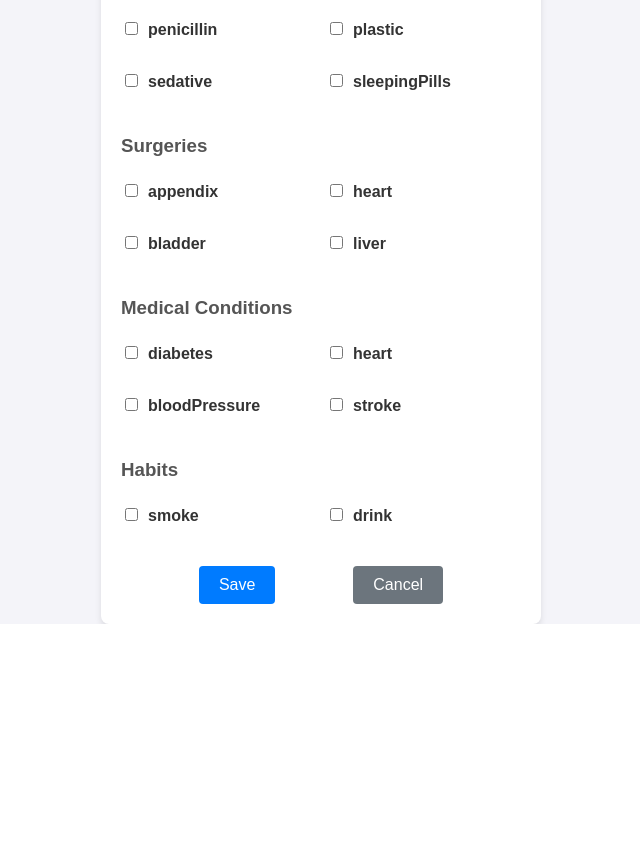
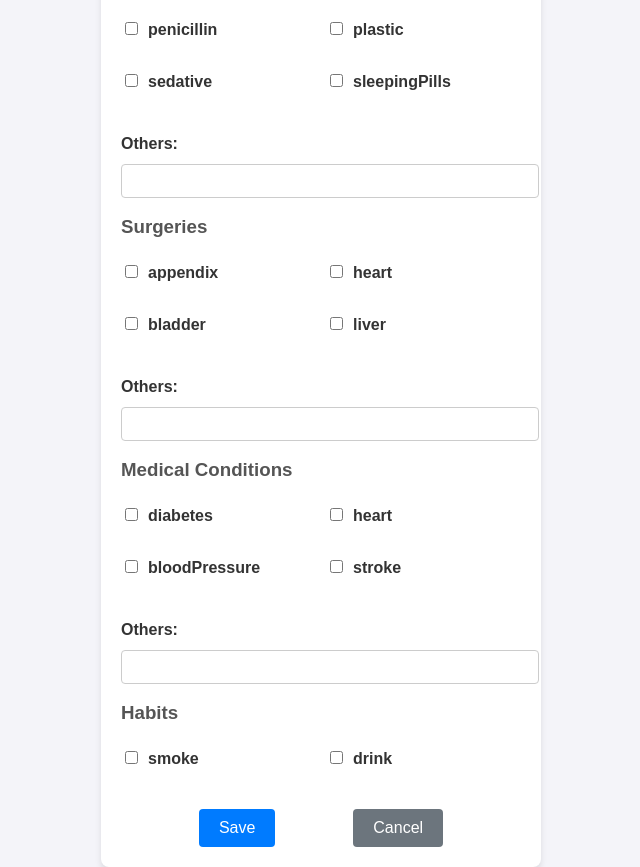
Before and after one commit to Saksham-76/Medical-history, a React (Vite) app in the folder frontend/: page / in a window 1280 px wide. Shown: the part 480-1347 px from the top of the page, without its empty margins (319-959 px from the left). Before the commit the page ends 1104 px from the top, so only its background shows below. Built offline with nearby package versions, Linux system fonts and the light colour scheme.

Commit message:
Update MedicalForm.jsx

```diff
--- a/frontend/src/MedicalForm.jsx
+++ b/frontend/src/MedicalForm.jsx
@@ -19,18 +19,21 @@ const MedicalForm = () => {
       sedative: false,
       sleepingPills: false,
     },
+    others1: "",
     surgeries: {
       appendix: false,
       heart: false,
       bladder: false,
       liver: false,
     },
+    others2: "",
     medicalConditions: {
       diabetes: false,
       heart: false,
       bloodPressure: false,
       stroke: false,
     },
+    others3: "",
     habits: {
       smoke: false,
       drink: false,
@@ -138,6 +141,15 @@ const MedicalForm = () => {
             </div>
           ))}
         </div>
+        <div className="form-group others">
+          <label>Others:</label>
+          <input
+            type="text"
+            name="others1"
+            value={formData.others1}
+            onChange={handleChange}
+          />
+        </div>
 
         {/* Part 3: Surgeries */}
         <h3>Surgeries</h3>
@@ -156,6 +168,15 @@ const MedicalForm = () => {
             </div>
           ))}
         </div>
+        <div className="form-group others">
+          <label>Others:</label>
+          <input
+            type="text"
+            name="others2"
+            value={formData.others2}
+            onChange={handleChange}
+          />
+        </div>
 
         {/* Part 4: Medical Conditions */}
         <h3>Medical Conditions</h3>
@@ -173,6 +194,15 @@ const MedicalForm = () => {
               </label>
             </div>
           ))}
+        </div>
+        <div className="form-group others">
+          <label>Others:</label>
+          <input
+            type="text"
+            name="others3"
+            value={formData.others3}
+            onChange={handleChange}
+          />
         </div>
 
         {/* Part 5: Habits */}
```
